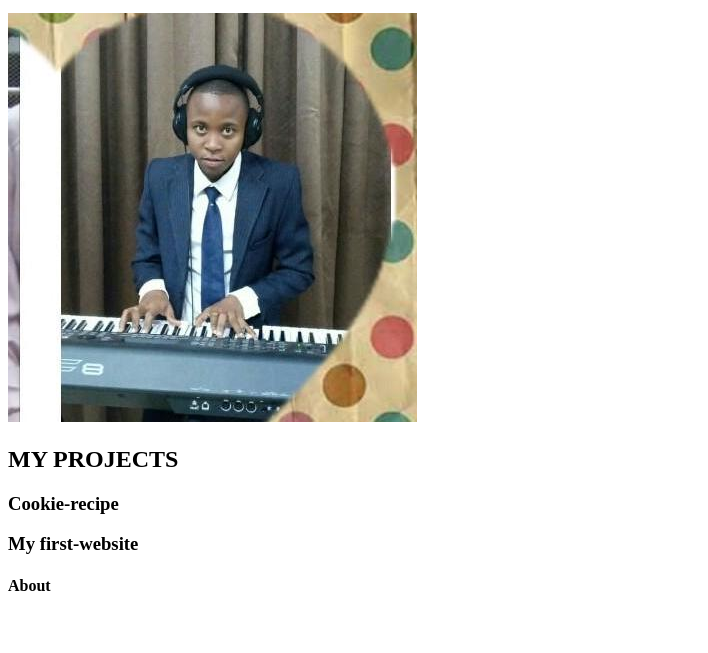
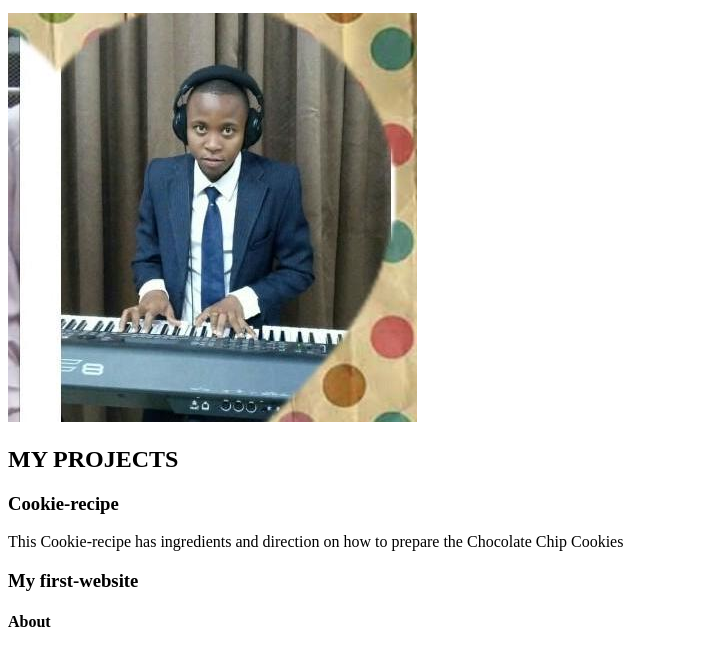
Before and after one commit to JamesMusyoka/Personal-portfolio, a plain HTML site: page index.html in a window 1280 px wide. Shown: the part 274-927 px from the top of the page, without its empty margins (0-708 px from the left). Before the commit the page ends 890 px from the top, so only its background shows below. Drawn offline with Linux system fonts and the light colour scheme.

Commit message:
added a description to my cookie recipe

```diff
--- a/index.html
+++ b/index.html
@@ -32,7 +32,7 @@
 
   <h2>MY PROJECTS</h2>
   <h3>Cookie-recipe</h3>
-  <!-- <p>This Cookie-recipe has ingredients and direction on how to prepare the Chocolate Chip Cookies</p> -->
+  <p>This Cookie-recipe has ingredients and direction on how to prepare the Chocolate Chip Cookies</p>
   <h3>My first-website</h3>
   <!-- <p>We are going to create our website and learn more about our website online.<p/> -->
   <div id="About">
```
